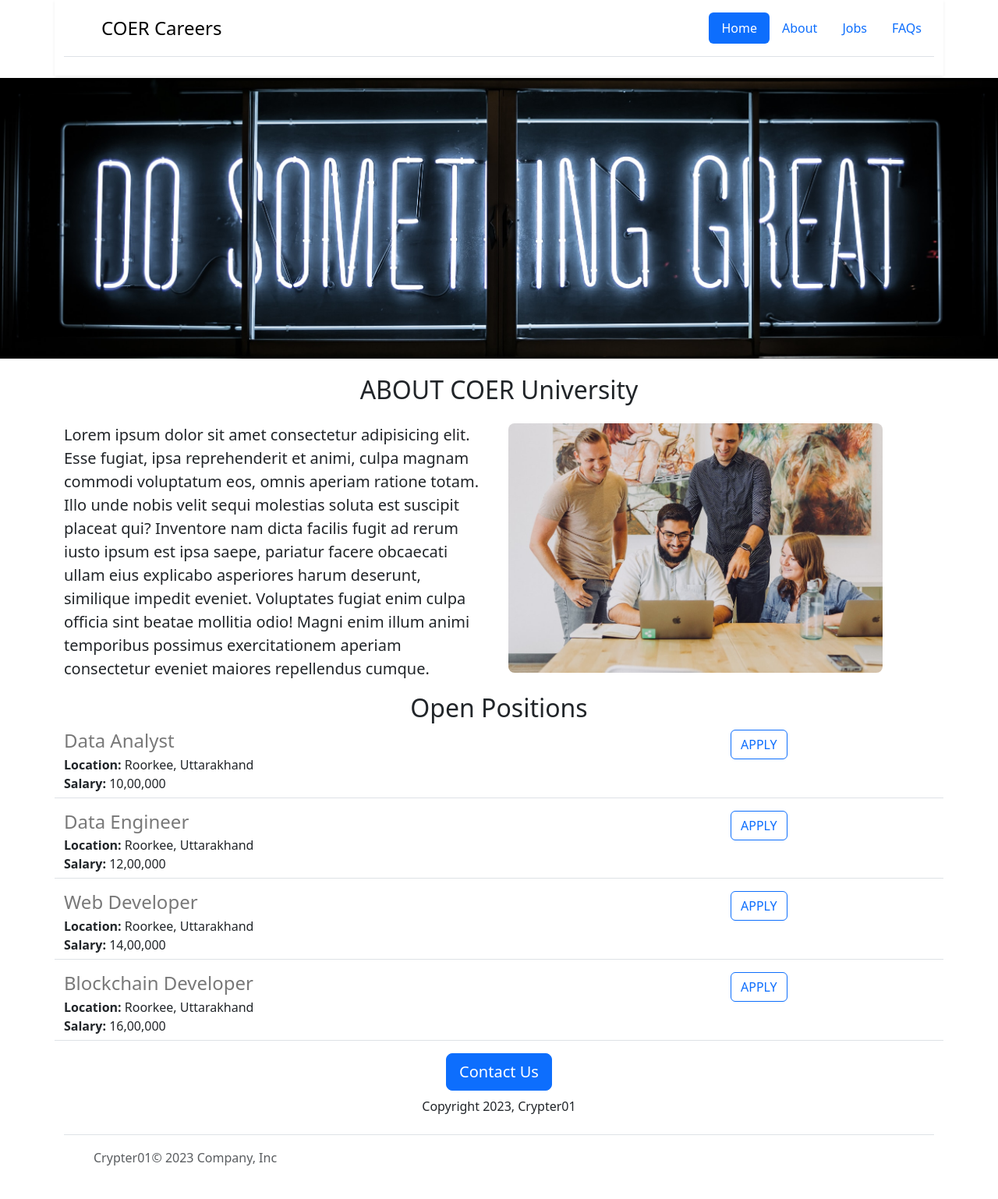
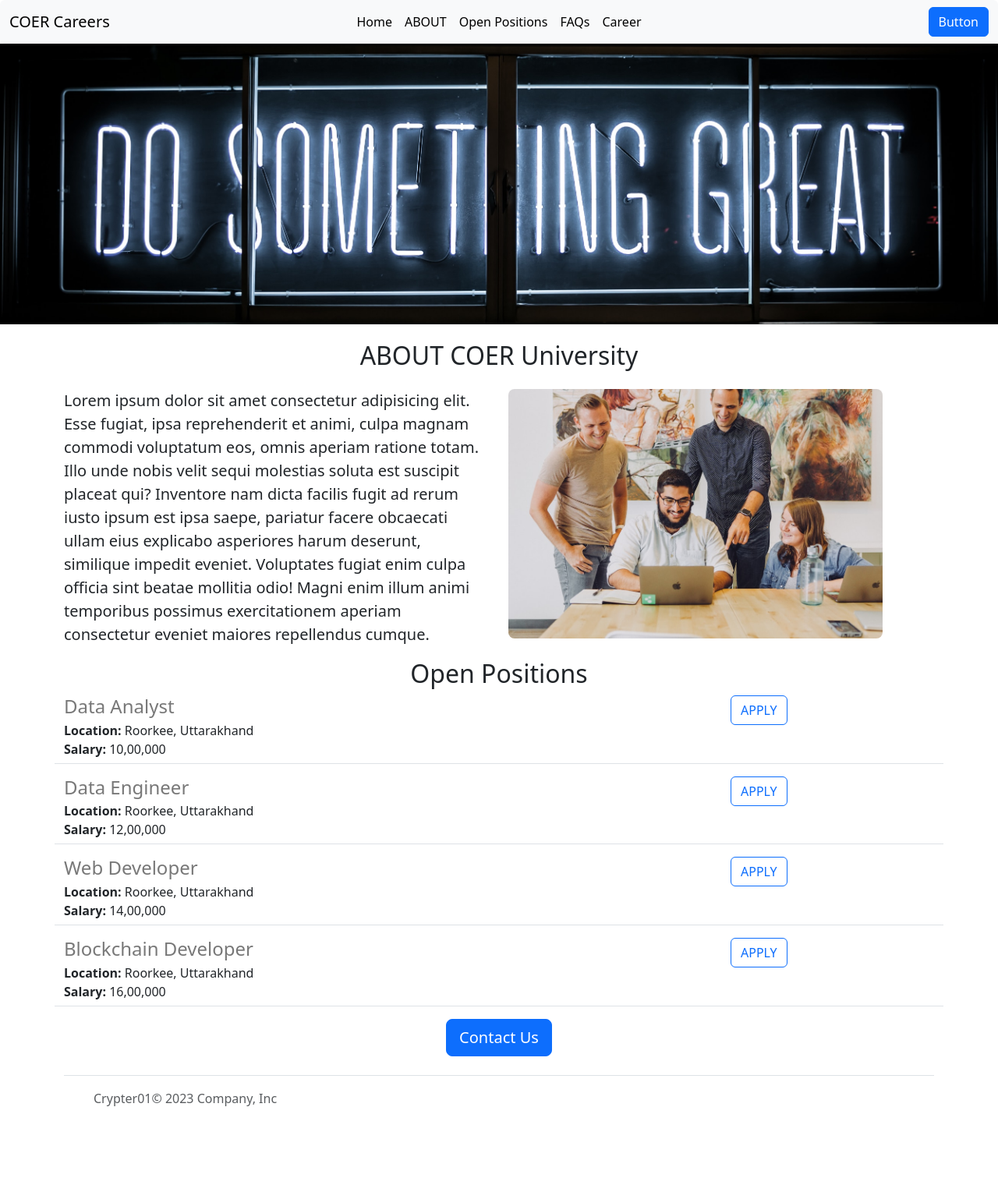
Before and after one commit to crypter001/Coer-Careers-flask-website, a Flask app: page / in a window 1280 px wide. Shown: the whole page at 78% size. After the commit the page ends 1419 px from the top, so only its background shows below. Run offline with Flask 3, Linux system fonts and the light colour scheme.

Commit message:
made some changes to navbar

```diff
--- a/templates/home.html
+++ b/templates/home.html
@@ -20,7 +20,7 @@
     <div class="container">
     <!-- <h1 class="text-center mt-2 mb-4">COER University Careers</h1> -->
 
-    <h2 class="text-center mt-2 mb-4">ABOUT COER University</h2>
+    <h2 id="about" class="text-center mt-2 mb-4">ABOUT COER University</h2>
     <div class="row">
         <div class="col-md-6">
     <p class="lead">Lorem ipsum dolor sit amet consectetur adipisicing elit. Esse fugiat, ipsa reprehenderit et animi, culpa magnam commodi voluptatum eos, omnis aperiam ratione totam. Illo unde nobis velit sequi molestias soluta est suscipit placeat qui? Inventore nam dicta facilis fugit ad rerum iusto ipsum est ipsa saepe, pariatur facere obcaecati ullam eius explicabo asperiores harum deserunt, similique impedit eveniet. Voluptates fugiat enim culpa officia sint beatae mollitia odio! Magni enim illum animi temporibus possimus exercitationem aperiam consectetur eveniet maiores repellendus cumque.
@@ -30,15 +30,17 @@
     <img src="/static/4.jpeg" style="height: 320px; border-radius: 8px;" alt="img">
     </div>
     </div>
-    <h2 class="text-center">Open Positions</h2>
+    <h2 id="openpositions" class="text-center">Open Positions</h2>
     <div>
         {% for job in jobs%}
         {% include 'jobitem.html' %}
         {% endfor%}
     </div>
     <div class="text-center mb-2" >
-    <button type="button" class="btn btn-primary btn-lg">Contact Us</button>
-    <p class="mt-2">Copyright 2023, Crypter01</p>
+
+        <a href="mailto:coer.careers@gmail.com?subject=Question%20reagarding%20the%20job%20applications&body=My%20name%20%3A%20%3Cyour%20name%20here%3E%0A%0AYour%20Questions%3A%20%3Cquestions%20here%3E%0A%0A" type="button" class="btn btn-primary btn-lg">Contact Us</a>
+
+    <!-- <p class="mt-2"></p> -->
     </div>
 </div>
 {% include 'footer.html' %}
--- a/templates/jobitem.html
+++ b/templates/jobitem.html
@@ -11,6 +11,6 @@
     </div>
 </div>
     <div class="col-2 padding-right:16px">
-        <a href="mailto:coer.careers@gmail.com?subject=Application for {{job['title']}} job" type="button" class="btn btn-outline-primary float-right align-middle">APPLY</a>
+        <a href="mailto:coer.careers@gmail.com?subject=Application%20for%20{{job['title']}}&body=My%20name%20%3A%20%3Cyour%20name%20here%3E%0A%0AMy%20Resume%20Link%3A%20%3Cresume%20link%3E%0A%0AMy%20Linkedin%20Profile%3A%20%3Clinkedin%20account%3E" type="button" class="btn btn-outline-primary float-right align-middle">APPLY</a>
     </div>
 </div>
--- a/templates/nav.html
+++ b/templates/nav.html
@@ -1,19 +1,31 @@
-<h1 class="visually-hidden">COER Careers</h1>
+<nav class="navbar navbar-expand-lg bg-body-tertiary rounded " aria-label="Thirteenth navbar example">
+  <div class="container-fluid">
+    <button class="navbar-toggler" type="button" data-bs-toggle="collapse" data-bs-target="#navbarsExample11" aria-controls="navbarsExample11" aria-expanded="false" aria-label="Toggle navigation">
+      <span class="navbar-toggler-icon"></span>
+    </button>
 
-  <div class="container shadow-sm fixed-top bg-white">
-    <header class="d-flex flex-wrap justify-content-center py-3 mb-4 border-bottom">
-      <a href="/" class="d-flex align-items-center mb-3 mb-md-0 me-md-auto link-body-emphasis text-decoration-none">
-        <svg class="bi me-2" width="40" height="32"><use xlink:href="#bootstrap"/></svg>
-        <span class="fs-4">COER Careers</span>
-      </a>
-
-      <ul class="nav nav-pills">
-        <li class="nav-item"><a href="#" class="nav-link active" aria-current="page">Home</a></li>
-        <li class="nav-item"><a href="#" class="nav-link">About</a></li>
-        <li class="nav-item"><a href="#" class="nav-link">Jobs</a></li>
-        <!-- <li class="nav-item"><a href="#" class="nav-link">Pricing</a></li> -->
-        <li class="nav-item"><a href="#" class="nav-link">FAQs</a></li>
+    <div class="collapse navbar-collapse d-lg-flex" id="navbarsExample11">
+      <a class="navbar-brand col-lg-3 me-0" href="#">COER Careers</a>
+      <ul class="navbar-nav col-lg-6 justify-content-lg-center">
+        <li class="nav-item">
+          <a class="nav-link active" aria-current="page" href="#">Home</a>
+        </li>
+        <li class="nav-item">
+          <a class="nav-link active" href="#about">ABOUT</a>
+        </li>
+        <li class="nav-item">
+          <a class="nav-link active" href="#openpositions">Open Positions</a>
+        </li>
+        <li class="nav-item">
+          <a href="https://coeruniversity.in/getadmission/faqs/" class="nav-link active" >FAQs</a>
+        </li>
+        <li class="nav-item">
+          <a href="https://coeruniversity.in/career/" class="nav-link active">Career</a>
+        </li>
       </ul>
-    </header>
+      <div class="d-lg-flex col-lg-3 justify-content-lg-end">
+        <button class="btn btn-primary">Button</button>
+      </div>
+    </div>
   </div>
-<div style="height: 100px;"></div>
+</nav>
```
